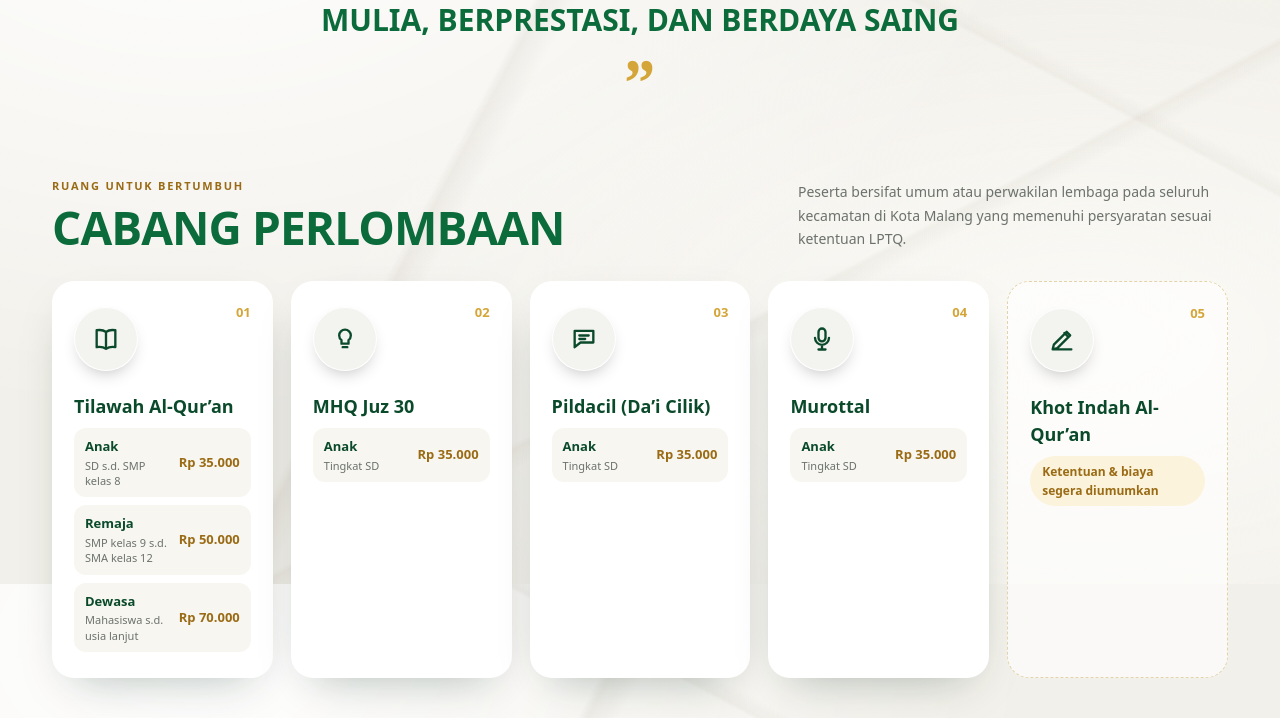
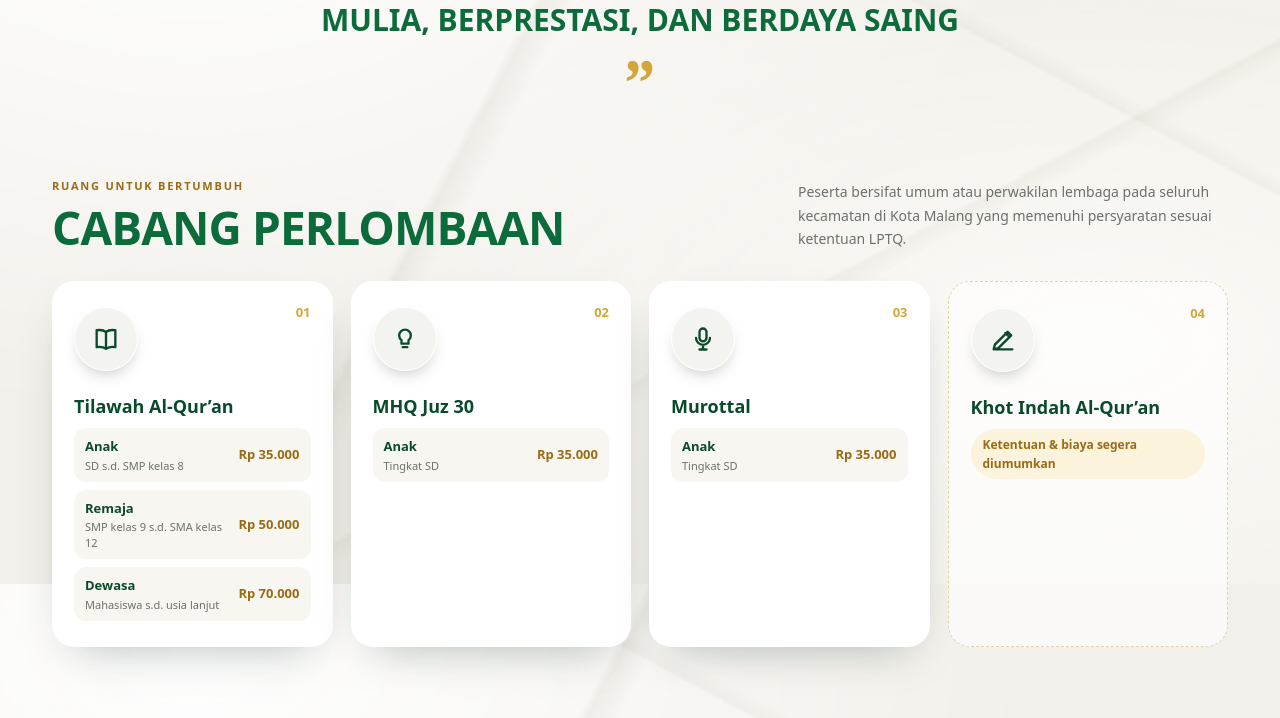
Before and after one commit to laffandiPolinema/mtq, a Laravel app: page / in a window 1280 px wide. Shown: the part 1016-1734 px from the top of the page. Run offline with Laravel 12, Linux system fonts and the light colour scheme; style sheets or scripts are compiled from the project's sources.

Commit message:
Hapus cabang Pildacil
Co-Authored-By: Claude Opus 5.5 <noreply@anthropic.com>

```diff
--- a/config/mtq.php
+++ b/config/mtq.php
@@ -28,13 +28,6 @@ return [
         ],
         'mhq' => [
             'label' => 'MHQ Juz 30',
-            'open' => true,
-            'categories' => [
-                'anak-anak' => ['label' => 'Anak', 'description' => 'Tingkat SD', 'fee' => 35000],
-            ],
-        ],
-        'pildacil' => [
-            'label' => 'Pildacil (Da’i Cilik)',
             'open' => true,
             'categories' => [
                 'anak-anak' => ['label' => 'Anak', 'description' => 'Tingkat SD', 'fee' => 35000],
--- a/resources/views/registration/create.blade.php
+++ b/resources/views/registration/create.blade.php
@@ -89,7 +89,6 @@
             'tilawah' => 'M12 6c-2-1.6-5-2-8-1.5V19c3-.5 6 0 8 1.5 2-1.5 5-2 8-1.5V4.5C17 4 14 4.4 12 6zm0 0v14',
             'khot_indah' => 'M4 20l4-1 11-11-3-3L5 16zm10-14 3 3M4 20h16',
             'mhq' => 'M12 4a5 5 0 0 0-5 5c0 1.6.8 3 2 4v3h6v-3c1.2-1 2-2.4 2-4a5 5 0 0 0-5-5zm-2 15h4',
-            'pildacil' => 'M4 5h16v10H9l-5 4zM8 9h8M8 12h5',
             'murottal' => 'M12 3a3 3 0 0 0-3 3v5a3 3 0 0 0 6 0V6a3 3 0 0 0-3-3zM6 11a6 6 0 0 0 12 0M12 17v4M9 21h6',
         ])
         <div class="branch-grid">
```
Also changed, not shown: tests/Feature/ParticipantRegistrationTest.php (+0 -1 lines), README.md.
